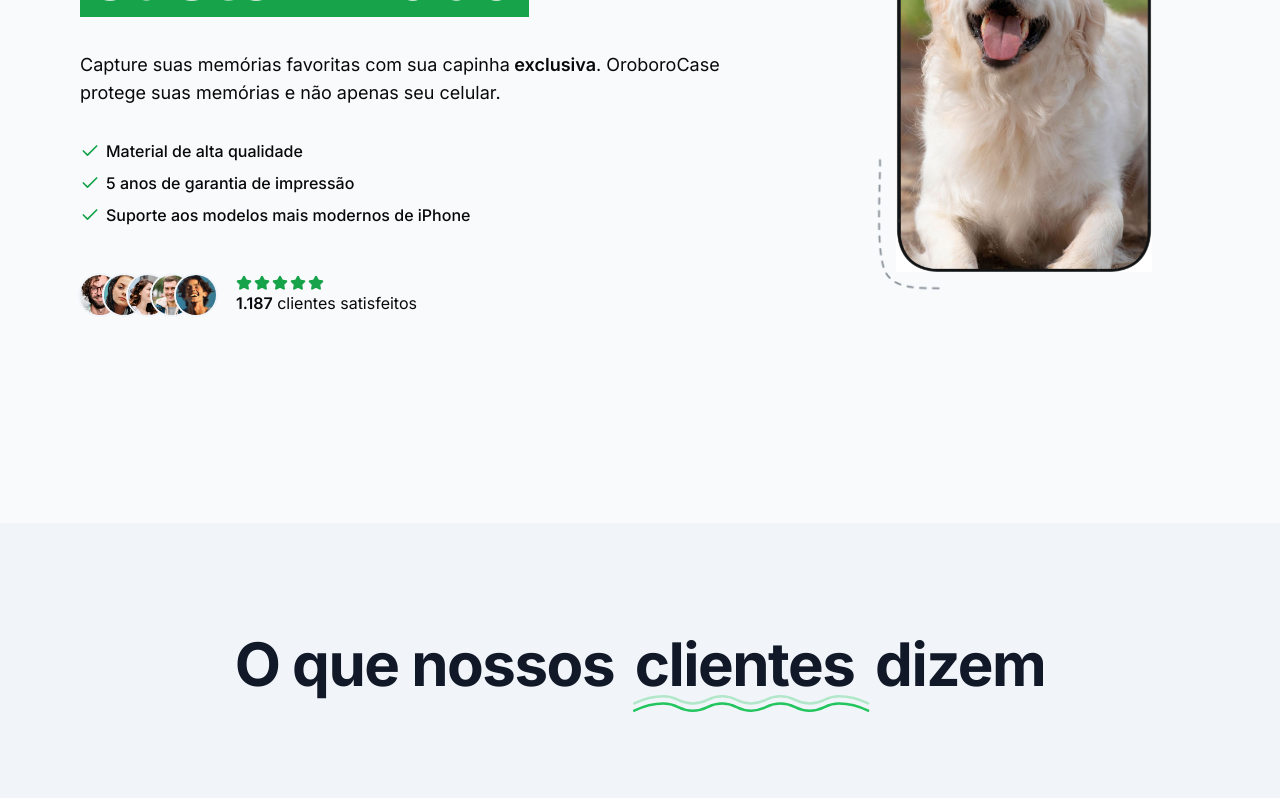
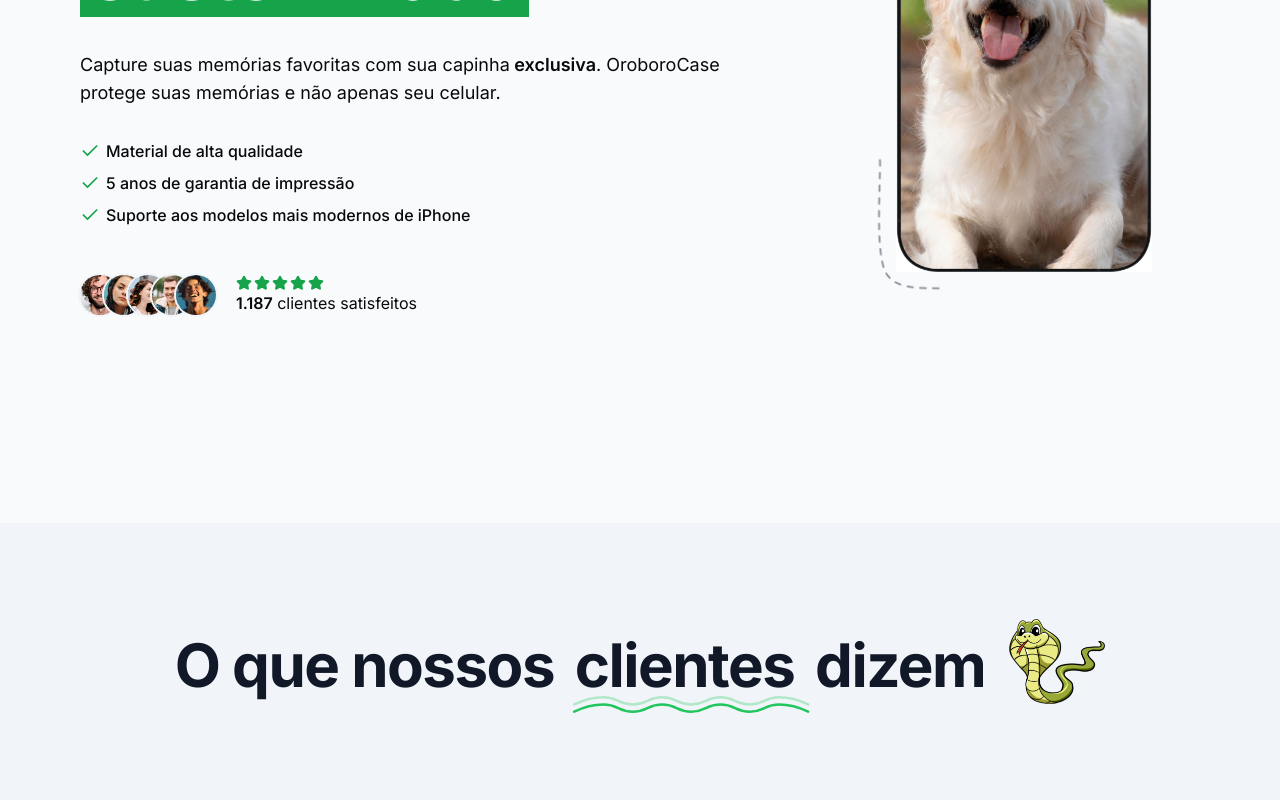
Before and after one commit to gustavormuller/oroborocase, a Next.js app: page / in a window 1280 px wide. Shown: the part 515-1315 px from the top of the page. Built offline with nearby package versions, Linux system fonts and the light colour scheme; no server answers.

Commit message:
feat: h2 image

```diff
--- a/src/app/page.tsx
+++ b/src/app/page.tsx
@@ -98,10 +98,16 @@ export default function Home() {
             <h2 className="order-1 mt-2 tracking-tight text-center text-balance !leading-tight font-bold text-5xl md:text-6xl text-gray-900">
               O que nossos{" "}
               <span className="relative px-2">
-                clientes <Icons.underline className="hidden sm:block pointer-events-none absolute inset-x-0 -bottom-6 text-green-500" />
+                clientes{" "}
+                <Icons.underline className="hidden sm:block pointer-events-none absolute inset-x-0 -bottom-6 text-green-500" />
               </span>{" "}
               dizem
             </h2>
+            <img
+              src="/snake-2.png"
+              className="w-24 order-0 lg:order-2"
+              alt="oroboro"
+            />
           </div>
         </MaxWidthWrapper>
       </section>
```
